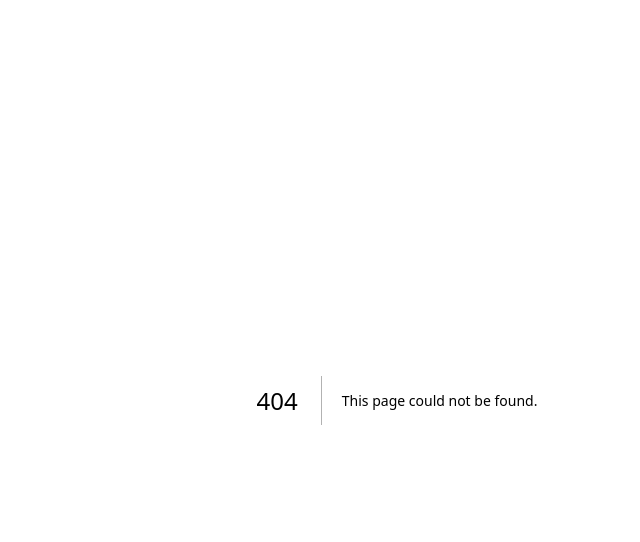
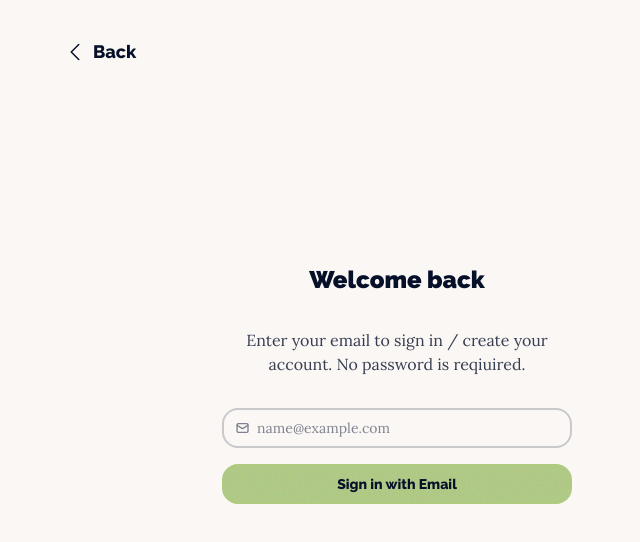
Before and after one commit to JagatJaishankar/2Weeks2Videos, a Next.js app: page /api/auth/signin in a window 1280 px wide. Before the commit this address had no page. Shown: the top 542 px of the page, without its empty margins (243-883 px from the left). Built offline with nearby package versions, Linux system fonts and the light colour scheme; no server answers.

Commit message:
authentication

```diff
--- /dev/null
+++ b/app/api/auth/[...nextauth]/route.js
@@ -0,0 +1,3 @@
+import { handlers } from "@/auth";
+
+export const { GET, POST } = handlers;
--- /dev/null
+++ b/app/api/auth/signin/page.js
@@ -0,0 +1,76 @@
+import Link from "next/link.js";
+import { signIn } from "@/auth.js";
+
+export default function SignIn() {
+  return (
+    <main className='max-w-3xl mx-auto py-2 px-6'>
+      <div className='pl-2 pt-6'>
+        <Link href={"/"} className='btn btn-ghost items-center'>
+          <div>
+            <svg
+              xmlns='http://www.w3.org/2000/svg'
+              fill='none'
+              viewBox='0 0 24 24'
+              strokeWidth={1.5}
+              stroke='currentColor'
+              className='size-6'>
+              <path
+                strokeLinecap='round'
+                strokeLinejoin='round'
+                d='M15.75 19.5 8.25 12l7.5-7.5'
+              />
+            </svg>
+          </div>
+          <div className='font-raleway font-extrabold text-lg'>Back</div>
+        </Link>
+      </div>
+      <div className='mt-8'>
+        <div className='mx-auto flex w-full flex-col justify-center space-y-6 sm:w-[350px] py-40'>
+          <div className='flex flex-col space-y-8 text-center'>
+            <h1 className='font-raleway font-black text-2xl'>Welcome back</h1>
+            <p className='font-lora opacity-80'>
+              Enter your email to sign in / create your account. No password is
+              reqiuired.
+            </p>
+            <form
+              action={async (formData) => {
+                "use server";
+                await signIn("resend", formData);
+              }}>
+              <label className='input validator w-full font-lora'>
+                <svg
+                  className='h-[1em] opacity-50'
+                  xmlns='http://www.w3.org/2000/svg'
+                  viewBox='0 0 24 24'>
+                  <g
+                    strokeLinejoin='round'
+                    strokeLinecap='round'
+                    strokeWidth='2.5'
+                    fill='none'
+                    stroke='currentColor'>
+                    <rect width='20' height='16' x='2' y='4' rx='2'></rect>
+                    <path d='m22 7-8.97 5.7a1.94 1.94 0 0 1-2.06 0L2 7'></path>
+                  </g>
+                </svg>
+                <input
+                  type='email'
+                  name='email'
+                  placeholder='name@example.com'
+                  required
+                />
+              </label>
+              <div className='validator-hint hidden font-lora'>
+                Enter valid email address
+              </div>
+              <button
+                type='submit'
+                className='btn btn-primary w-full mt-4 font-raleway font-extrabold'>
+                Sign in with Email
+              </button>
+            </form>
+          </div>
+        </div>
+      </div>
+    </main>
+  );
+}
--- /dev/null
+++ b/app/api/auth/verify-request/page.js
@@ -0,0 +1,40 @@
+import Link from "next/link";
+
+export default function VerifyRequest() {
+  return (
+    <main className='max-w-3xl mx-auto py-2 px-6'>
+      <div className='pl-2 pt-6 mb-10'>
+        <Link href={"/login"} className='btn btn-ghost items-center'>
+          <div>
+            <svg
+              xmlns='http://www.w3.org/2000/svg'
+              fill='none'
+              viewBox='0 0 24 24'
+              strokeWidth={1.5}
+              stroke='currentColor'
+              className='size-6'>
+              <path
+                strokeLinecap='round'
+                strokeLinejoin='round'
+                d='M15.75 19.5 8.25 12l7.5-7.5'
+              />
+            </svg>
+          </div>
+          <div className='font-raleway font-extrabold text-lg'>Back</div>
+        </Link>
+      </div>
+      <div className='py-40'>
+        <div className='max-w-80 mx-auto bg-base-200 rounded-2xl flex flex-col text-center py-6 px-2 space-y-4'>
+          <div className='font-raleway font-extrabold text-2xl'>
+            Check Your Email
+          </div>
+          <div className='font-lora opacity-80'>
+            A sign in link has been sent to <br />
+            your email address.
+          </div>
+          <div className='font-lora opacity-50'>2weeks2videos.com</div>
+        </div>
+      </div>
+    </main>
+  );
+}
--- a/app/components/AcceptButton.js
+++ b/app/components/AcceptButton.js
@@ -1,9 +1,13 @@
+import Link from "next/link";
+
 const AcceptButton = (props) => {
   return (
     <div className='text-center'>
-      <button className='btn btn-primary text-lg font-raleway font-extrabold shadow-md'>
-        {props.label}
-      </button>
+      <Link href={"#decision"}>
+        <button className='btn btn-primary text-lg font-raleway font-extrabold shadow-md'>
+          {props.label}
+        </button>
+      </Link>
     </div>
   );
 };
--- a/app/layout.js
+++ b/app/layout.js
@@ -29,7 +29,7 @@ export const metadata = {
 
 export default function RootLayout({ children }) {
   return (
-    <html lang='en' data-theme='yellowmadethis'>
+    <html lang='en' data-theme='yellowmadethis' className='scroll-smooth'>
       <body className={`${lora.variable} ${raleway.variable} antialiased`}>
         {children}
       </body>
--- a/app/overview/page.js
+++ b/app/overview/page.js
@@ -81,6 +81,7 @@ export default function Overview() {
           </div>
         </div>
       </section>
+
       {/* Title */}
       <section className='max-w-3xl mx-auto px-6 py-32 text-center'>
         <div className='font-raleway font-black max-md:text-4xl text-5xl leading-tight mb-4'>
@@ -97,10 +98,10 @@ export default function Overview() {
             invest in your future self today
           </span>
         </div>
-        <AcceptButton label='Take the First Step' />
       </section>
+
       {/* Blueprint */}
-      <section className='bg-base-200 px-6 py-32' id='journey'>
+      <section className='bg-base-200 px-6 py-32' id='blueprint'>
         <div className='max-w-3xl mx-auto'>
           <div className='uppercase tracking-widest font-bold opacity-60 text-sm mb-2 text-center'>
             blueprint
@@ -350,10 +351,11 @@ export default function Overview() {
           </div>
         </div>
       </section>
+
       {/* Toolkit */}
       <section
         className='max-w-3xl mx-auto text-center px-6 py-32'
-        id='resources'>
+        id='toolkit'>
         <div className='uppercase tracking-widest font-bold opacity-60 text-sm mb-2'>
           toolkit
         </div>
@@ -369,15 +371,15 @@ export default function Overview() {
           <span className='font-bold'>Pay Just $14, Get It ALL Back</span>
         </div>
         <div className='flex flex-col space-y-1 font-lora justify-center mb-6'>
-          {toolkit.map((course, index) => (
+          {toolkit.map((tool, index) => (
             <div
               key={index}
               className='flex flex-row space-x-1 justify-center items-center'>
               <div>{checkMark}</div>
               <div>
-                {course.title} &mdash;{" "}
+                {tool.title} &mdash;{" "}
                 <span className='font-raleway font-extrabold sm:text-lg'>
-                  {course.price}
+                  {tool.price}
                 </span>
               </div>
             </div>
@@ -392,8 +394,9 @@ export default function Overview() {
         </div>
         <AcceptButton label='Get Everything Now' />
       </section>
+
       {/* Decision */}
-      <section className='bg-base-200 px-6 py-32' id='journey'>
+      <section className='bg-base-200 px-6 py-32' id='decision'>
         <div className='max-w-3xl mx-auto'>
           <div className='uppercase tracking-widest font-bold opacity-60 text-sm mb-2 text-center'>
             decision
@@ -419,13 +422,24 @@ export default function Overview() {
             <div className='sm:text-lg font-lora font-semibold mb-2'>
               🧠 The Smart YouTuber Pack
             </div>
-            <p className='mb-4 text-base text-base-content font-lora'>
+            <p className='mb-4 text-base text-base-content font-lora max-sm:hidden'>
               Struggling with ideas, scripting, or editing? This premium upgrade
               gives you the exact tools top YouTubers use to create faster, hook
               viewers instantly, and grow faster—without burning out or guessing
               what works.
             </p>
-            <ul className='list-disc list-inside space-y-2 text-base ml-2 font-lora'>
+            <p className='mb-4 text-base text-base-content font-lora sm:hidden'>
+              Struggling with video ideas, scripting, or editing? This pack
+              gives you the exact tools top YouTubers use to create faster, hook
+              viewers, and grow their channel—without the guesswork.
+            </p>
+            <p className='mb-4 text-base text-base-content font-lora sm:hidden'>
+              You&apos;ll get proven templates for titles, scripts, and
+              descriptions, AI-powered writing assistants, a library of editing
+              assets (overlays, transitions, SFX), and high-converting thumbnail
+              swipe files.
+            </p>
+            <ul className='list-disc list-inside space-y-2 text-base ml-2 font-lora max-sm:hidden'>
               <li>
                 <strong>Plug & play</strong> title, script & description
                 templates
--- /dev/null
+++ b/auth.js
@@ -0,0 +1,17 @@
+import NextAuth from "next-auth";
+import Resend from "next-auth/providers/resend";
+import { MongoDBAdapter } from "@auth/mongodb-adapter";
+import clientPromise from "./libs/mongo";
+
+const config = {
+  providers: [
+    Resend({
+      apiKey: process.env.RESEND_KEY,
+      from: "noreply@resend.2weeks2videos.com",
+      name: "Email",
+    }),
+  ],
+  adapter: MongoDBAdapter(clientPromise),
+};
+
+export const { handlers, signIn, signOut, auth } = NextAuth(config);
--- /dev/null
+++ b/libs/mongo.js
@@ -0,0 +1,33 @@
+import { MongoClient, ServerApiVersion } from "mongodb";
+
+if (!process.env.MONGO_URI) {
+  throw new Error('Invalid/Missing environment variable: "MONGO_URI"');
+}
+
+const uri = process.env.MONGO_URI;
+const options = {
+  serverApi: {
+    version: ServerApiVersion.v1,
+    strict: true,
+    deprecationErrors: true,
+  },
+};
+
+let client;
+let clientPromise;
+
+if (process.env.NODE_ENV === "development") {
+  let globalWithMongo = global;
+  globalWithMongo._mongoClientPromise = undefined;
+
+  if (!globalWithMongo._mongoClientPromise) {
+    client = new MongoClient(uri, options);
+    globalWithMongo._mongoClientPromise = client.connect();
+  }
+  clientPromise = globalWithMongo._mongoClientPromise;
+} else {
+  client = new MongoClient(uri, options);
+  clientPromise = client.connect();
+}
+
+export default clientPromise;
--- a/package.json
+++ b/package.json
@@ -9,7 +9,10 @@
     "lint": "next lint"
   },
   "dependencies": {
+    "@auth/mongodb-adapter": "^3.8.0",
+    "mongodb": "^6.15.0",
     "next": "^15.3.0",
+    "next-auth": "^5.0.0-beta.25",
     "react": "^19.0.0",
     "react-dom": "^19.0.0"
   },
```
Also changed, not shown: 1 other file (tests, documents, lock files or other folders).
